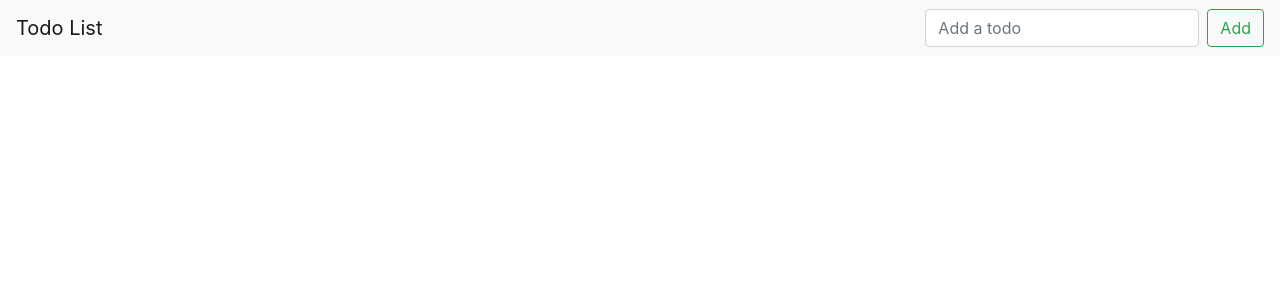
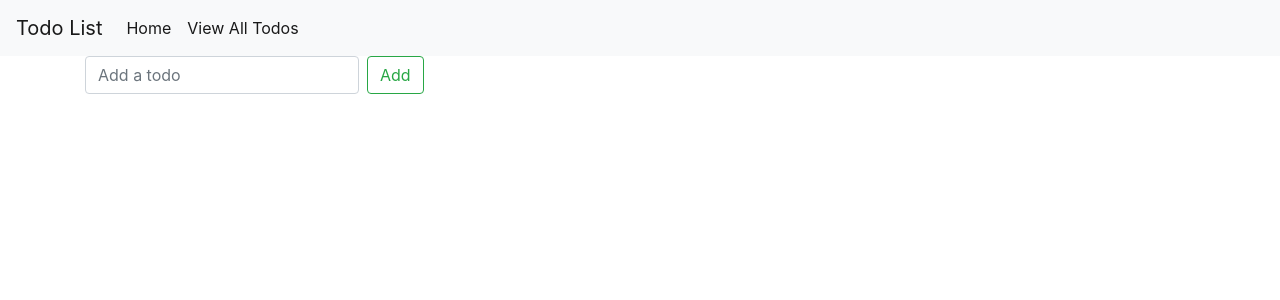
Before and after one commit to machinesandpixels/django_todo_list, a Django app: page / in a window 1280 px wide. Shown: the top 300 px of the page. Run offline with Django 3.2, Linux system fonts and the light colour scheme; data that the repository does not hold is empty; some libraries are stand-ins or nearby versions.

Commit message:
Fixed path names for todo list

```diff
--- a/todo_list/models.py
+++ b/todo_list/models.py
@@ -5,5 +5,5 @@ class Todos(models.Model):
     added_on = models.BooleanField(default=False)
 
     def __str__(self):
-        # return self.add_item + ' | ' + str(self.added_on)
+
         return self.add_item
--- a/todo_list/templates/base.html
+++ b/todo_list/templates/base.html
@@ -8,7 +8,7 @@
     <!-- Bootstrap CSS -->
     <link rel="stylesheet" href="https://stackpath.bootstrapcdn.com/bootstrap/4.3.1/css/bootstrap.min.css" integrity="sha384-ggOyR0iXCbMQv3Xipma34MD+dH/1fQ784/j6cY/iJTQUOhcWr7x9JvoRxT2MZw1T" crossorigin="anonymous">
 
-    <title>Hello, world!</title>
+    <title>Todos List</title>
   </head>
   <body>
     <nav class="navbar navbar-expand-lg navbar-light bg-light">
@@ -19,20 +19,27 @@
 
         <div class="collapse navbar-collapse" id="navbarSupportedContent">
           <ul class="navbar-nav mr-auto">
-            <!-- <li class="nav-item active">
-              <a class="nav-link" href="#">Home <span class="sr-only">(current)</span></a>
+            <li class="nav-item active">
+
+                <a class="nav-link" href={% url 'home' %}>
+                  Home <span class="sr-only">(current)</span>
+                </a>
+
             </li>
-            <li class="nav-item">
-              <a class="nav-link" href="#">Link</a>
-            </li> -->
+
+            <li class="nav-item active">
+
+              <a class="nav-link" href={% url 'index' %}>
+                View All Todos <span class="sr-only">(current)</span>
+              </a>
+
+          </li>
+
+
+
+
           </ul>
-          <form class="form-inline my-2 my-lg-0" method="POST">
-              {% csrf_token %}
-              <input type="text" class="form-control mr-sm-2" id="inlineFormInputName" placeholder="Add a todo" name="add_item">
 
-            <!-- <input class="form-control mr-sm-2" type="search" placeholder="Add todo" aria-label="Search" name="add_item"> -->
-            <button class="btn btn-outline-success my-2 my-sm-0" type="submit">Add</button>
-          </form>
         </div>
       </nav>
 
--- a/todo_list/urls.py
+++ b/todo_list/urls.py
@@ -5,7 +5,12 @@ from . import views
 urlpatterns = [
     # path('admin/', admin.site.urls),
     path('', views.home, name="home"),
+    path('todos_index/', views.index, name="index"),
     path('todos_detail/<int:todo_id>/', views.detail, name='detail'),
-    path('todos/<int:todo_id>/edit', views.todos_update, name='todos_update'),
+    path(
+        'todos/<int:todo_id>/edit',
+        views.todos_update,
+        name='todos_update'
+        ),
     path('delete/<int:todo_id>/', views.delete, name="delete"),
 ]
--- a/todo_list/views.py
+++ b/todo_list/views.py
@@ -12,14 +12,27 @@ def home(request):
             form.save()
             all_todos = Todos.objects.all
             messages.success(request, ('New todo added!'))
-            return render(request, 'home.html', { 'all_todos': all_todos })
+            return render(request, 'todos_index.html', { 'all_todos': all_todos })
 
     else:
         all_todos = Todos.objects.all
         return render(request, 'home.html', { 'all_todos': all_todos })
 
+def index(request):
+
+        all_todos = Todos.objects.all
+
+        return render(
+        request,
+        'todos_index.html',
+        { 'all_todos': all_todos }
+        )
+
+
 def detail(request, todo_id):
+
     todo = Todos.objects.get(id=todo_id)
+
     return render(request, 'todos_detail.html', {
         'todo': todo
         })
@@ -40,7 +53,9 @@ def todos_update(request, todo_id):
         return render(request, 'todos_update.html', { 'todos': todos })
 
 def delete(request, todo_id):
+
     todo = Todos.objects.get(pk=todo_id)
     todo.delete()
     messages.success(request, ('Todo deleted!'))
+
     return redirect('home')
```
Also changed, not shown: todo_list/templates/home.html (+6 -75 lines), todo_list/templates/todos_detail.html (+18 -0 lines), todo_list/templates/todos_index.html (added, +81 -0 lines), 1 other file.
